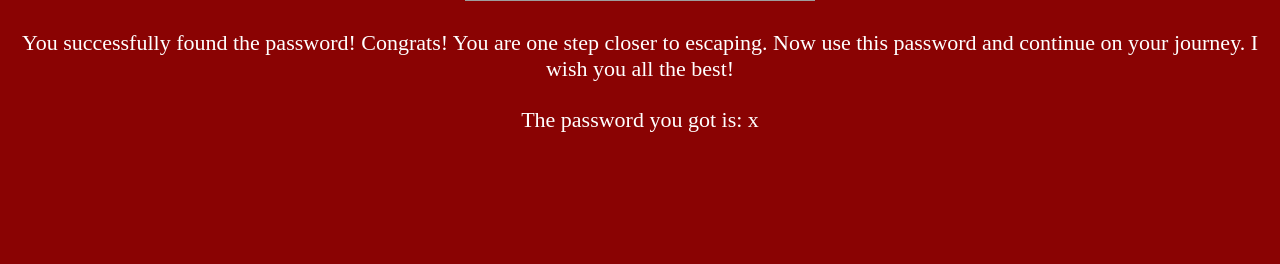
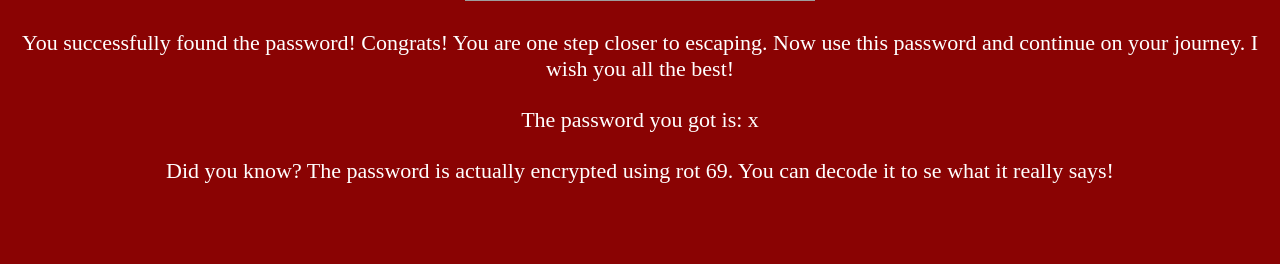
Before and after one commit to TheRareFox/socket-io-game, a Flask app: template templates/won.html in a window 1280 px wide. Shown: the part 397-661 px from the top of the page. Run offline with Flask 2, Linux system fonts and the light colour scheme; the template is opened without the code that fills it: most values are stand-ins (such as "Sample title", 1, 10 or a date in 2020); grey boxes are pictures that could not be loaded.

Commit message:
Update won.html

```diff
--- a/templates/won.html
+++ b/templates/won.html
@@ -26,5 +26,6 @@
     alt="BuildingBlocs 2020 Logo">
     <p>You successfully found the password! Congrats! You are one step closer to escaping. Now use this password and continue on your journey. I wish you all the best!</p>
     <p>The password you got is: {{ password }}</p>
+    <p>Did you know? The password is actually encrypted using rot 69. You can decode it to se what it really says!</p>
 </body>
 </html>
```
